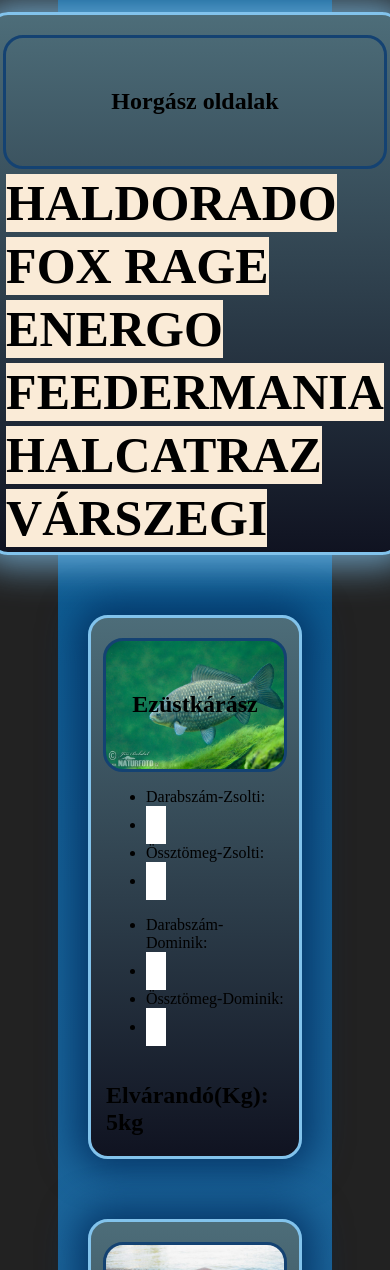
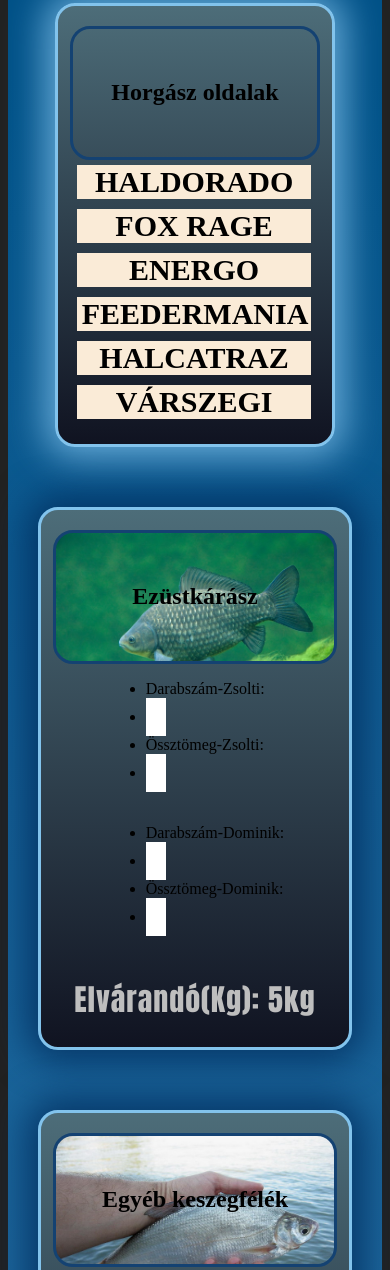
Before and after one commit to TatraiDominik/Pecaverseny, a plain HTML site: page index.html in a window 390 px wide. Shown: the part 730-2000 px from the top of the page. Drawn offline with Linux system fonts and the light colour scheme.

Commit message:
kisebb nézetek + mobil nézetek

```diff
--- a/peca.css
+++ b/peca.css
@@ -21,14 +21,21 @@
 .oldal{
     text-align: center;
     background-color: antiquewhite;
-    width: fit-content;
+    width: 100%;
     list-style: none;
     margin-top: 5px;
     margin-bottom: 5px;
-
+    padding-left: 5px;
+    padding-right: 5px;
     font-size: 50px;
 }
+.kitolto{
+    display: flex;
+    flex-direction: column;
+    flex-wrap: nowrap;
+    justify-content: center;
 
+}
 .top{
     display: flex;
     flex-direction: row;
@@ -57,6 +64,7 @@
     margin: 30px;
     padding-right: 15px;
     padding-left: 15px;
+    padding-bottom: 20px;
     background: rgb(77,109,121);
     background: linear-gradient(180deg, rgba(77,109,121,1) 0%, rgba(16,19,33,1) 100%);
     width: 45em;
@@ -86,7 +94,7 @@
     padding-left: 15px;
     background: rgb(77,109,121);
     background: linear-gradient(180deg, rgba(77,109,121,1) 0%, rgba(16,19,33,1) 100%);
-    width: 250px;
+    width: 280px;
     box-shadow: 0px 0px 37px 11px rgba(0,43,91,0.81);
     -webkit-box-shadow: 0px 0px 37px 11px rgba(0,43,91,0.81);
     -moz-box-shadow: 0px 0px 37px 11px rgba(0,43,91,0.81);
@@ -214,8 +222,52 @@
     background-size:cover;
     background-repeat: no-repeat;
 }
+.elvarando{
+    font-family: Impact, Haettenschweiler, 'Arial Narrow Bold', sans-serif;
+    font-size: 30px;
+    letter-spacing: 1px;
+    color:rgb(190, 190, 190) ;
+}
 @media  (max-width:1765px){
     .top{
         justify-content: center;
     }
 }
+@media (max-width:610px){
+    .peldakartya{
+        width: 85%;
+    }
+    .oldal{
+        font-size: 40px;
+
+    }
+    .tartalom{
+        margin-left:25px;
+        margin-right: 25px;
+    }
+}
+@media (max-width:495px){
+    .peldakartya{
+        width: 75%;
+    }
+    .oldal{
+        font-size:35px;
+    }
+    .tartalom{
+        margin-left: 10px;
+        margin-right: 10px;
+    }
+}
+@media (max-width:495px){
+    .peldakartya{
+        width: 65%;
+    }
+    .oldal{
+        font-size:30px;
+        width: 95%;
+    }
+    .tartalom{
+        margin-left: 0px;
+        margin-right: 0px;
+    }
+}
```
